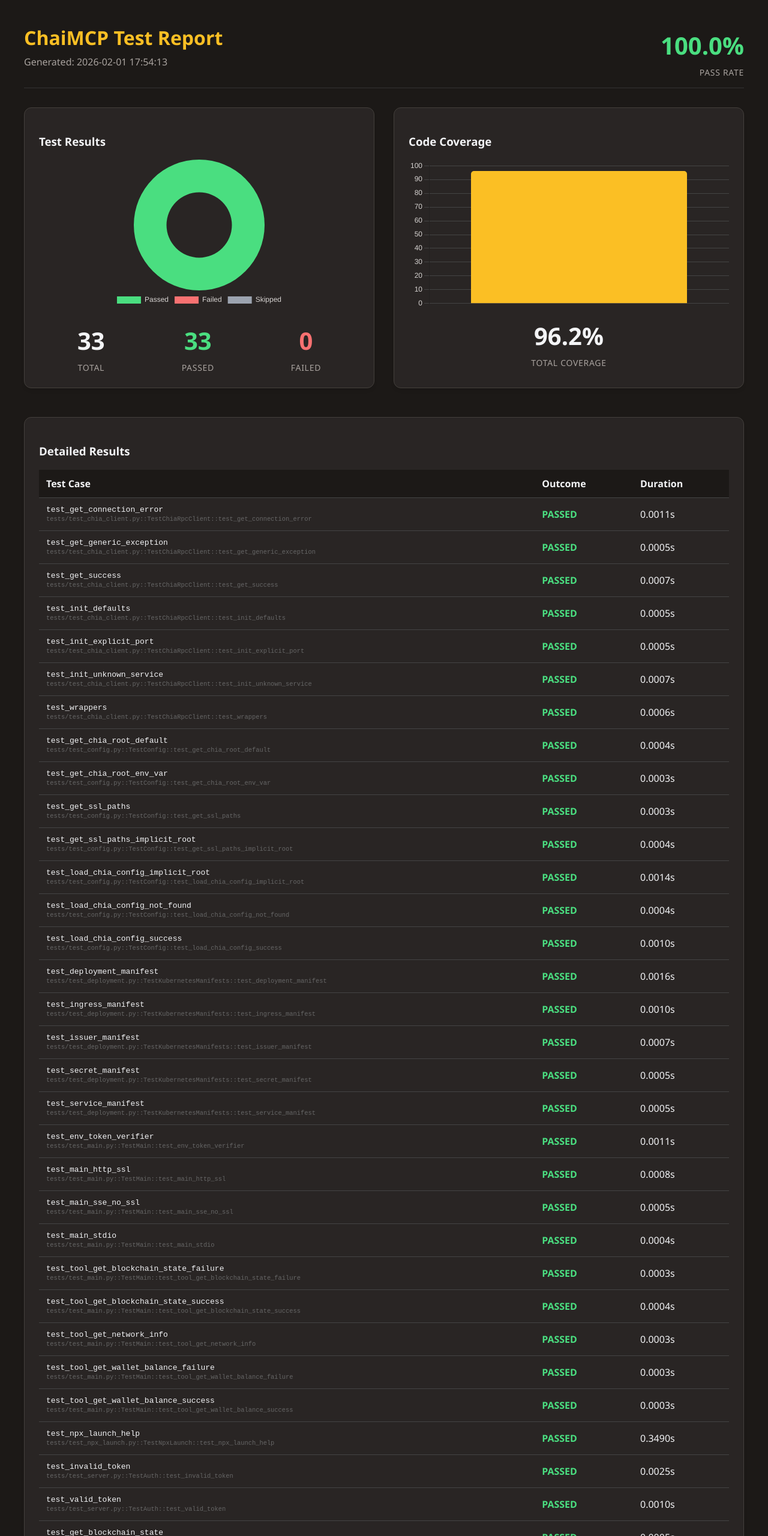
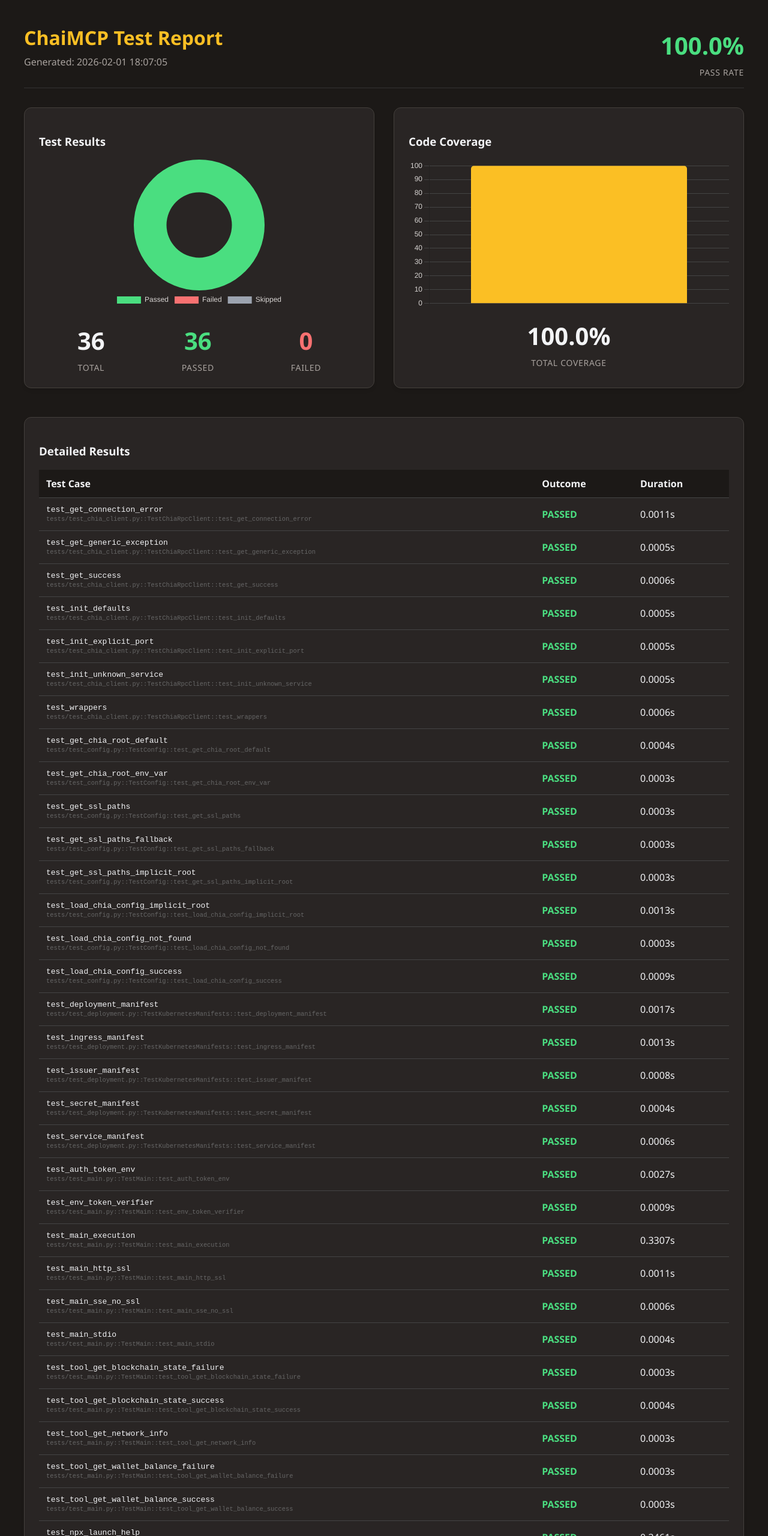
Before and after one commit to dcarrith/chaimcp, a website: page test_report.html in a window 1280 px wide. Shown: the top 2560 px of the page at 60% size. Drawn offline with nearby package versions, Linux system fonts and the light colour scheme.

Commit message:
test: finalize 100 percent coverage with pragma and subprocess tests

```diff
--- a/test_report.html
+++ b/test_report.html
@@ -26,7 +26,7 @@
         <div class="header">
             <div>
                 <h1 style="color: #FBBF24; margin: 0;">ChaiMCP Test Report</h1>
-                <p style="color: #A8A29E; margin-top: 0.5rem;">Generated: 2026-02-01 17:54:13</p>
+                <p style="color: #A8A29E; margin-top: 0.5rem;">Generated: 2026-02-01 18:07:05</p>
             </div>
             <div style="text-align: right;">
                 <div class="metric" style="color: #4ADE80">100.0%</div>
@@ -41,8 +41,8 @@
                     <canvas id="testChart"></canvas>
                 </div>
                 <div style="display: flex; justify-content: space-around; margin-top: 1rem; text-align: center;">
-                    <div><div class="metric">33</div><div class="metric-label">Total</div></div>
-                    <div><div class="metric" style="color: #4ADE80">33</div><div class="metric-label">Passed</div></div>
+                    <div><div class="metric">36</div><div class="metric-label">Total</div></div>
+                    <div><div class="metric" style="color: #4ADE80">36</div><div class="metric-label">Passed</div></div>
                     <div><div class="metric" style="color: #F87171">0</div><div class="metric-label">Failed</div></div>
                 </div>
             </div>
@@ -53,7 +53,7 @@
                     <canvas id="coverageChart"></canvas>
                 </div>
                 <div style="text-align: center; margin-top: 1rem;">
-                    <div class="metric">96.2%</div>
+                    <div class="metric">100.0%</div>
                     <div class="metric-label">Total Coverage</div>
                 </div>
             </div>
@@ -84,7 +84,7 @@
                     <tr>
                         <td style="font-family: monospace;">test_get_success<br><span style="color: #666; font-size: 0.8em">tests/test_chia_client.py::TestChiaRpcClient::test_get_success</span></td>
                         <td class="status-passed">PASSED</td>
-                        <td>0.0007s</td>
+                        <td>0.0006s</td>
                     </tr>
                     <tr>
                         <td style="font-family: monospace;">test_init_defaults<br><span style="color: #666; font-size: 0.8em">tests/test_chia_client.py::TestChiaRpcClient::test_init_defaults</span></td>
@@ -99,7 +99,7 @@
                     <tr>
                         <td style="font-family: monospace;">test_init_unknown_service<br><span style="color: #666; font-size: 0.8em">tests/test_chia_client.py::TestChiaRpcClient::test_init_unknown_service</span></td>
                         <td class="status-passed">PASSED</td>
-                        <td>0.0007s</td>
+                        <td>0.0005s</td>
                     </tr>
                     <tr>
                         <td style="font-family: monospace;">test_wrappers<br><span style="color: #666; font-size: 0.8em">tests/test_chia_client.py::TestChiaRpcClient::test_wrappers</span></td>
@@ -122,64 +122,79 @@
                         <td>0.0003s</td>
                     </tr>
                     <tr>
+                        <td style="font-family: monospace;">test_get_ssl_paths_fallback<br><span style="color: #666; font-size: 0.8em">tests/test_config.py::TestConfig::test_get_ssl_paths_fallback</span></td>
+                        <td class="status-passed">PASSED</td>
+                        <td>0.0003s</td>
+                    </tr>
+                    <tr>
                         <td style="font-family: monospace;">test_get_ssl_paths_implicit_root<br><span style="color: #666; font-size: 0.8em">tests/test_config.py::TestConfig::test_get_ssl_paths_implicit_root</span></td>
+                        <td class="status-passed">PASSED</td>
+                        <td>0.0003s</td>
+                    </tr>
+                    <tr>
+                        <td style="font-family: monospace;">test_load_chia_config_implicit_root<br><span style="color: #666; font-size: 0.8em">tests/test_config.py::TestConfig::test_load_chia_config_implicit_root</span></td>
+                        <td class="status-passed">PASSED</td>
+                        <td>0.0013s</td>
+                    </tr>
+                    <tr>
+                        <td style="font-family: monospace;">test_load_chia_config_not_found<br><span style="color: #666; font-size: 0.8em">tests/test_config.py::TestConfig::test_load_chia_config_not_found</span></td>
+                        <td class="status-passed">PASSED</td>
+                        <td>0.0003s</td>
+                    </tr>
+                    <tr>
+                        <td style="font-family: monospace;">test_load_chia_config_success<br><span style="color: #666; font-size: 0.8em">tests/test_config.py::TestConfig::test_load_chia_config_success</span></td>
+                        <td class="status-passed">PASSED</td>
+                        <td>0.0009s</td>
+                    </tr>
+                    <tr>
+                        <td style="font-family: monospace;">test_deployment_manifest<br><span style="color: #666; font-size: 0.8em">tests/test_deployment.py::TestKubernetesManifests::test_deployment_manifest</span></td>
+                        <td class="status-passed">PASSED</td>
+                        <td>0.0017s</td>
+                    </tr>
+                    <tr>
+                        <td style="font-family: monospace;">test_ingress_manifest<br><span style="color: #666; font-size: 0.8em">tests/test_deployment.py::TestKubernetesManifests::test_ingress_manifest</span></td>
+                        <td class="status-passed">PASSED</td>
+                        <td>0.0013s</td>
+                    </tr>
+                    <tr>
+                        <td style="font-family: monospace;">test_issuer_manifest<br><span style="color: #666; font-size: 0.8em">tests/test_deployment.py::TestKubernetesManifests::test_issuer_manifest</span></td>
+                        <td class="status-passed">PASSED</td>
+                        <td>0.0008s</td>
+                    </tr>
+                    <tr>
+                        <td style="font-family: monospace;">test_secret_manifest<br><span style="color: #666; font-size: 0.8em">tests/test_deployment.py::TestKubernetesManifests::test_secret_manifest</span></td>
                         <td class="status-passed">PASSED</td>
                         <td>0.0004s</td>
                     </tr>
                     <tr>
-                        <td style="font-family: monospace;">test_load_chia_config_implicit_root<br><span style="color: #666; font-size: 0.8em">tests/test_config.py::TestConfig::test_load_chia_config_implicit_root</span></td>
+                        <td style="font-family: monospace;">test_service_manifest<br><span style="color: #666; font-size: 0.8em">tests/test_deployment.py::TestKubernetesManifests::test_service_manifest</span></td>
                         <td class="status-passed">PASSED</td>
-                        <td>0.0014s</td>
+                        <td>0.0006s</td>
                     </tr>
                     <tr>
-                        <td style="font-family: monospace;">test_load_chia_config_not_found<br><span style="color: #666; font-size: 0.8em">tests/test_config.py::TestConfig::test_load_chia_config_not_found</span></td>
+                        <td style="font-family: monospace;">test_auth_token_env<br><span style="color: #666; font-size: 0.8em">tests/test_main.py::TestMain::test_auth_token_env</span></td>
                         <td class="status-passed">PASSED</td>
-                        <td>0.0004s</td>
-                    </tr>
-                    <tr>
-                        <td style="font-family: monospace;">test_load_chia_config_success<br><span style="color: #666; font-size: 0.8em">tests/test_config.py::TestConfig::test_load_chia_config_success</span></td>
-                        <td class="status-passed">PASSED</td>
-                        <td>0.0010s</td>
-                    </tr>
-                    <tr>
-                        <td style="font-family: monospace;">test_deployment_manifest<br><span style="color: #666; font-size: 0.8em">tests/test_deployment.py::TestKubernetesManifests::test_deployment_manifest</span></td>
-                        <td class="status-passed">PASSED</td>
-                        <td>0.0016s</td>
-                    </tr>
-                    <tr>
-                        <td style="font-family: monospace;">test_ingress_manifest<br><span style="color: #666; font-size: 0.8em">tests/test_deployment.py::TestKubernetesManifests::test_ingress_manifest</span></td>
-                        <td class="status-passed">PASSED</td>
-                        <td>0.0010s</td>
-                    </tr>
-                    <tr>
-                        <td style="font-family: monospace;">test_issuer_manifest<br><span style="color: #666; font-size: 0.8em">tests/test_deployment.py::TestKubernetesManifests::test_issuer_manifest</span></td>
-                        <td class="status-passed">PASSED</td>
-                        <td>0.0007s</td>
-                    </tr>
-                    <tr>
-                        <td style="font-family: monospace;">test_secret_manifest<br><span style="color: #666; font-size: 0.8em">tests/test_deployment.py::TestKubernetesManifests::test_secret_manifest</span></td>
-                        <td class="status-passed">PASSED</td>
-                        <td>0.0005s</td>
-                    </tr>
-                    <tr>
-                        <td style="font-family: monospace;">test_service_manifest<br><span style="color: #666; font-size: 0.8em">tests/test_deployment.py::TestKubernetesManifests::test_service_manifest</span></td>
-                        <td class="status-passed">PASSED</td>
-                        <td>0.0005s</td>
+                        <td>0.0027s</td>
                     </tr>
                     <tr>
                         <td style="font-family: monospace;">test_env_token_verifier<br><span style="color: #666; font-size: 0.8em">tests/test_main.py::TestMain::test_env_token_verifier</span></td>
                         <td class="status-passed">PASSED</td>
-                        <td>0.0011s</td>
+                        <td>0.0009s</td>
+                    </tr>
+                    <tr>
+                        <td style="font-family: monospace;">test_main_execution<br><span style="color: #666; font-size: 0.8em">tests/test_main.py::TestMain::test_main_execution</span></td>
+                        <td class="status-passed">PASSED</td>
+                        <td>0.3307s</td>
                     </tr>
                     <tr>
                         <td style="font-family: monospace;">test_main_http_ssl<br><span style="color: #666; font-size: 0.8em">tests/test_main.py::TestMain::test_main_http_ssl</span></td>
                         <td class="status-passed">PASSED</td>
-                        <td>0.0008s</td>
+                        <td>0.0011s</td>
                     </tr>
                     <tr>
                         <td style="font-family: monospace;">test_main_sse_no_ssl<br><span style="color: #666; font-size: 0.8em">tests/test_main.py::TestMain::test_main_sse_no_ssl</span></td>
                         <td class="status-passed">PASSED</td>
-                        <td>0.0005s</td>
+                        <td>0.0006s</td>
                     </tr>
                     <tr>
                         <td style="font-family: monospace;">test_main_stdio<br><span style="color: #666; font-size: 0.8em">tests/test_main.py::TestMain::test_main_stdio</span></td>
@@ -214,12 +229,12 @@
                     <tr>
                         <td style="font-family: monospace;">test_npx_launch_help<br><span style="color: #666; font-size: 0.8em">tests/test_npx_launch.py::TestNpxLaunch::test_npx_launch_help</span></td>
                         <td class="status-passed">PASSED</td>
-                        <td>0.3490s</td>
+                        <td>0.3461s</td>
                     </tr>
                     <tr>
                         <td style="font-family: monospace;">test_invalid_token<br><span style="color: #666; font-size: 0.8em">tests/test_server.py::TestAuth::test_invalid_token</span></td>
                         <td class="status-passed">PASSED</td>
-                        <td>0.0025s</td>
+                        <td>0.0026s</td>
                     </tr>
                     <tr>
                         <td style="font-family: monospace;">test_valid_token<br><span style="color: #666; font-size: 0.8em">tests/test_server.py::TestAuth::test_valid_token</span></td>
@@ -248,7 +263,7 @@
             data: {
                 labels: ['Passed', 'Failed', 'Skipped'],
                 datasets: [{
-                    data: [33, 0, 0],
+                    data: [36, 0, 0],
                     backgroundColor: ['#4ADE80', '#F87171', '#9CA3AF'],
                     borderWidth: 0
                 }]
@@ -269,7 +284,7 @@
                 labels: ['Coverage'],
                 datasets: [{
                     label: 'Percentage',
-                    data: [96.183206],
+                    data: [100.000000],
                     backgroundColor: ['#FBBF24'],
                     borderRadius: 5
                 }]
```
Also changed, not shown: coverage.json (+1 -1 lines), report.json (+1 -1 lines), 2 other files.
